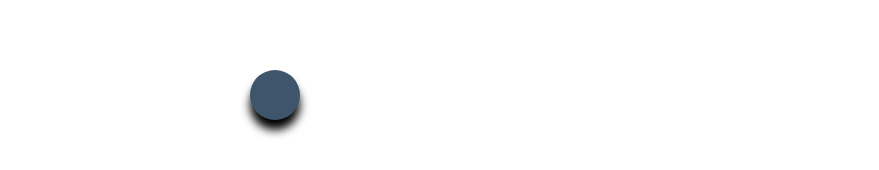
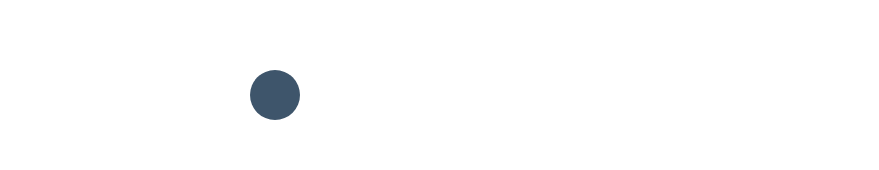
Before and after one commit to kranuj3122/React-Assignment-4---Timed-Golf, a React app: page / in a window 1280 px wide. Shown: the part 180-350 px from the top of the page, without its empty margins (0-879 px from the left). Built offline with nearby package versions, Linux system fonts and the light colour scheme.

Commit message:
updates app.js

```diff
--- a/src/components/App.js
+++ b/src/components/App.js
@@ -12,19 +12,24 @@ class Timer extends React.Component {
     switch (event.keyCode) {
       case 37:
         this.setState({ x: this.state.x - 5 });
+        console.log("case ", this.state.x, this.state.y);
         break;
       case 38:
         this.setState({ y: this.state.y - 5 });
+        console.log("case ", this.state.x, this.state.y);
         break;
       case 39:
         this.setState({ x: this.state.x + 5 });
+        console.log("case ", this.state.x, this.state.y);
         break;
       case 40:
         this.setState({ y: this.state.y + 5 });
+        console.log("case ", this.state.x, this.state.y);
         break;
       default:
         break;
     }
+    console.log("case k bahar ", this.state.x, this.state.y);
     if (this.state.x === this.state.y && this.state.x === 250) {
       document.removeEventListener("keydown", this.handleEvent);
       clearInterval(this.timer);
--- a/src/styles/App.css
+++ b/src/styles/App.css
@@ -32,7 +32,7 @@
 
 .hole {
   background-color: rgb(62, 85, 107);
-  box-shadow: 0 10px 10px 0px;
+  /* box-shadow: 0 10px 10px 0px; */
   position: absolute;
   top: 250px;
   left: 250px;
```
